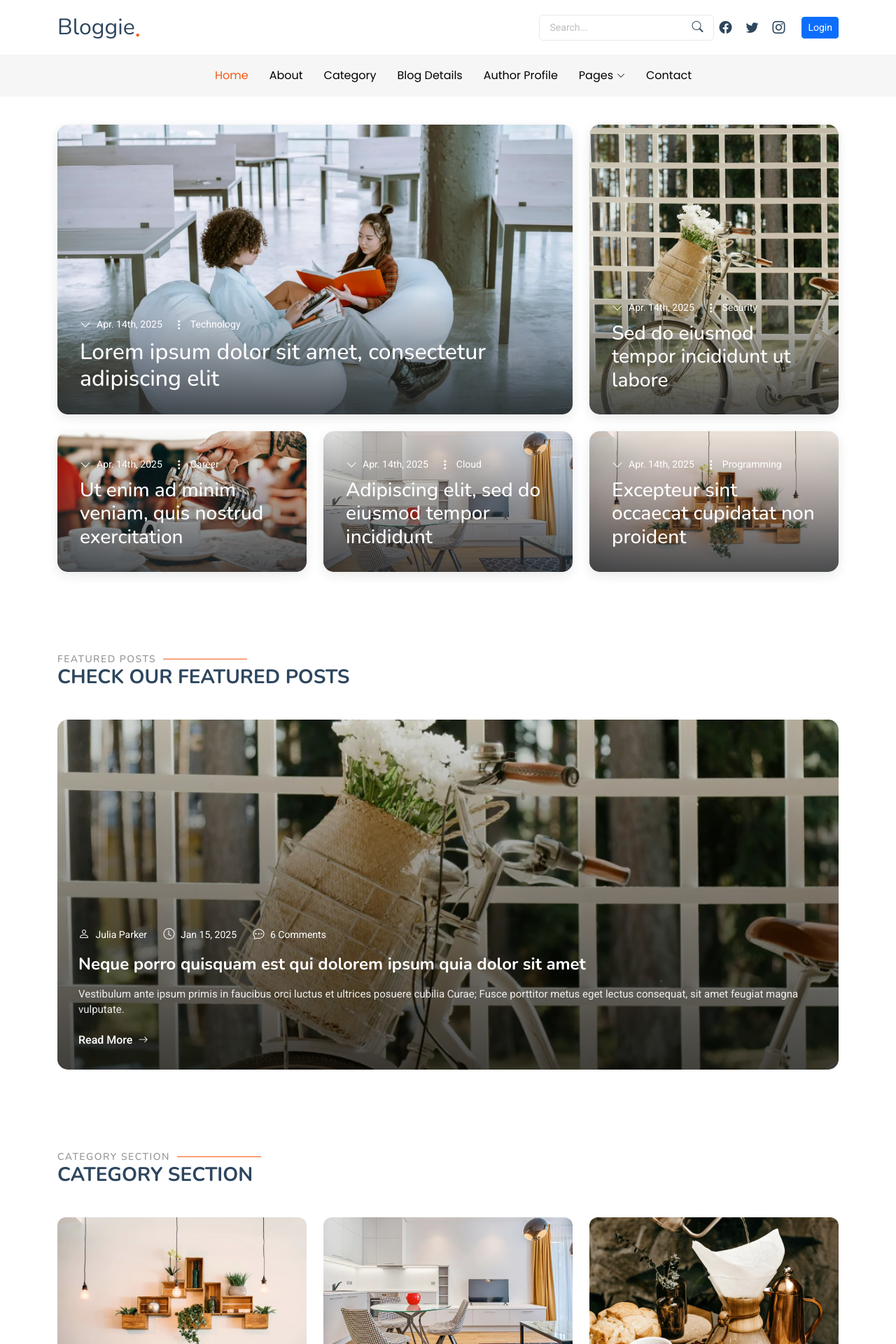
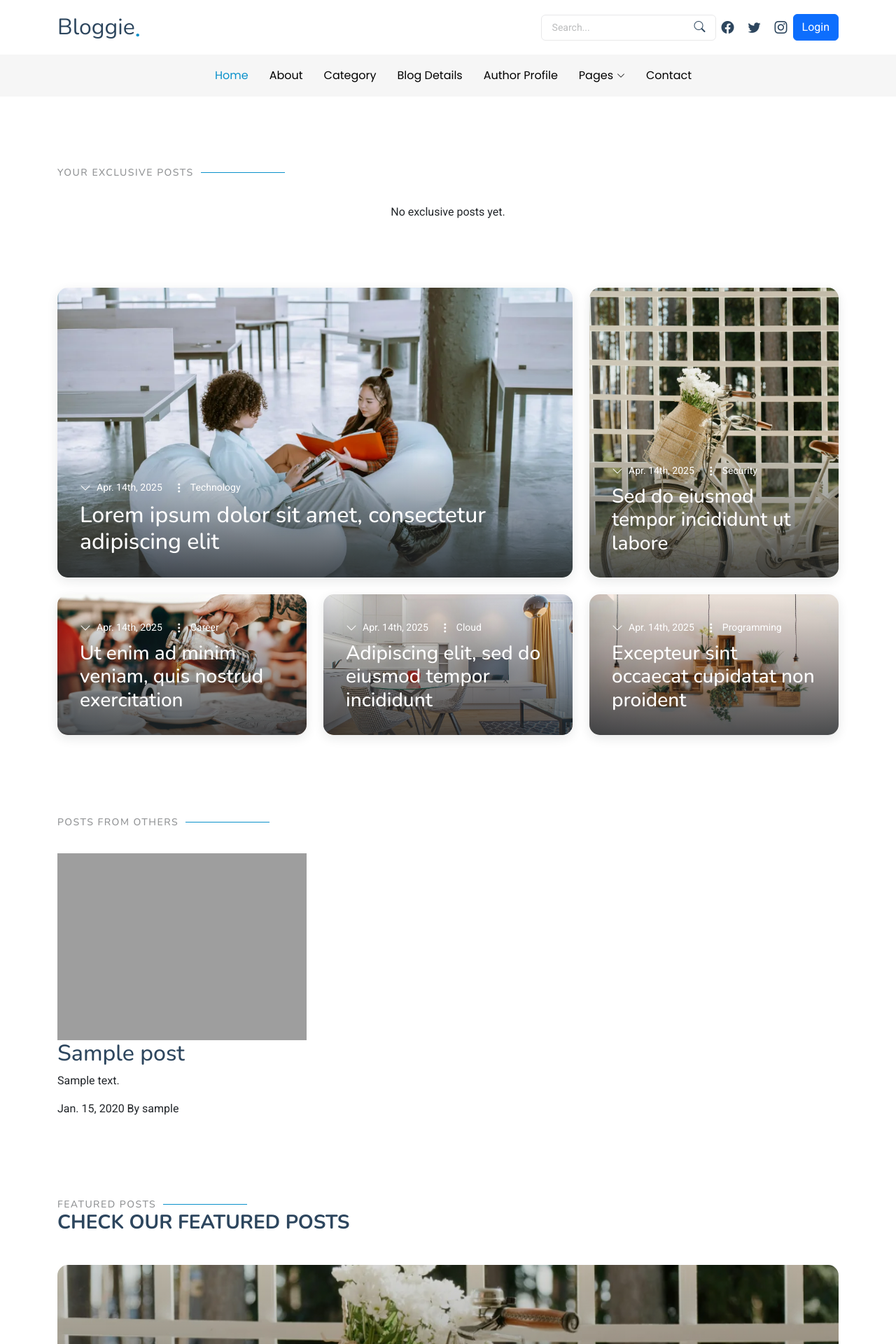
Before and after one commit to Jeneral1/mft-01, a Django app: page / in a window 1280 px wide. Shown: the top 1920 px of the page at 70% size. Run offline with Django 5.2, Linux system fonts and the light colour scheme; tables that the repository leaves empty hold one stand-in row (values such as "Sample post"); some libraries are stand-ins or nearby versions; grey boxes are pictures that could not be loaded.

Commit message:
added create post

```diff
--- a/teammove/move/templates/move/base.html
+++ b/teammove/move/templates/move/base.html
@@ -72,7 +72,7 @@
                 <button type="submit" class="ms-2 btn btn-outline-secondary btn-sm">Logout</button>
               </form>
             {% else %}
-              <a href="{% url 'login' %}" class="ms-3 btn btn-primary btn-sm">Login</a>
+              <a href="{% url 'login' %}" class=" btn btn-primary">Login</a>
             {% endif %}
           </div>
         </div>
--- a/teammove/move/templates/move/index.html
+++ b/teammove/move/templates/move/index.html
@@ -2,6 +2,38 @@
 {% load static %}
 
 {% block content %}
+  <div class="container my-4 text-end">
+    {% if user.is_authenticated %}
+      <a href="{% url 'create_post' %}" class="btn btn-primary">
+        <i class="bi bi-plus-circle"></i> Create Post
+      </a>
+    {% endif %}
+  </div>
+  <!-- Exclusive Posts Section -->
+  <section id="exclusive-posts" class="section">
+    <div class="container section-title" data-aos="fade-up">
+      <h2>Your Exclusive Posts</h2>
+    </div>
+    <div class="container" data-aos="fade-up" data-aos-delay="100">
+      <div class="row gy-4">
+        {% for post in exclusive_posts %}
+          <div class="col-lg-4">
+            <article>
+              {% if post.pic_url %}
+                <img src="{{ post.pic_url.url }}" alt="{{ post.title }}" class="img-fluid" />
+              {% endif %}
+              <h2 class="title">{{ post.title }}</h2>
+              <p>{{ post.content|truncatewords:20 }}</p>
+              <span class="post-date">{{ post.created }}</span>
+            </article>
+          </div>
+        {% empty %}
+          <p class="text-center">No exclusive posts yet.</p>
+        {% endfor %}
+      </div>
+    </div>
+  </section>
+
   {% comment %}Blog Hero Section{% endcomment %}
   <section id="blog-hero" class="blog-hero section">
     <div class="container" data-aos="fade-up" data-aos-delay="100">
@@ -71,6 +103,32 @@
     </div>
   </section>
   {% comment %}/Blog Hero Section{% endcomment %}
+
+  <!-- Other Posts Section -->
+  <section id="other-posts" class="section">
+    <div class="container section-title" data-aos="fade-up">
+      <h2>Posts from Others</h2>
+    </div>
+    <div class="container" data-aos="fade-up" data-aos-delay="100">
+      <div class="row gy-4">
+        {% for post in other_posts %}
+          <div class="col-lg-4">
+            <article>
+              {% if post.pic_url %}
+                <img src="{{ post.pic_url.url }}" alt="{{ post.title }}" class="img-fluid" />
+              {% endif %}
+              <h2 class="title">{{ post.title }}</h2>
+              <p>{{ post.content|truncatewords:20 }}</p>
+              <span class="post-date">{{ post.created }}</span>
+              <span class="post-author">By {{ post.user_id.username }}</span>
+            </article>
+          </div>
+        {% empty %}
+          <p class="text-center">No posts from others yet.</p>
+        {% endfor %}
+      </div>
+    </div>
+  </section>
 
   {% comment %}Featured Posts Section{% endcomment %}
   <section id="featured-posts" class="featured-posts section">
--- a/teammove/move/urls.py
+++ b/teammove/move/urls.py
@@ -9,4 +9,5 @@ urlpatterns = [
     path('logout/', auth_views.LogoutView.as_view(), name='logout'),
     path('password_reset/', auth_views.PasswordResetView.as_view(template_name='move/password_reset.html'), name='password_reset'),
     path('signup/', views.signup, name='signup'),
+    path('create/', views.create_post, name='create_post'),
 ]
--- a/teammove/move/views.py
+++ b/teammove/move/views.py
@@ -2,11 +2,22 @@ from django.shortcuts import render, redirect
 from django.contrib.auth.decorators import login_required
 from django.contrib.auth.forms import UserCreationForm
 from django.contrib.auth import login
+from .models import Post
+from .forms import PostForm
 
 # Create your views here.
 
 def home(request):
-    return render(request, 'move/index.html')
+    if request.user.is_authenticated:
+        exclusive_posts = Post.objects.filter(user_id=request.user)
+        other_posts = Post.objects.exclude(user_id=request.user)
+    else:
+        exclusive_posts = Post.objects.none()
+        other_posts = Post.objects.all()
+    return render(request, 'move/index.html', {
+        'exclusive_posts': exclusive_posts,
+        'other_posts': other_posts,
+    })
 
 def signup(request):
     if request.method == 'POST':
@@ -18,3 +29,16 @@ def signup(request):
     else:
         form = UserCreationForm()
     return render(request, 'move/signup.html',{'form': form})
+
+@login_required
+def create_post(request):
+    if request.method == 'POST':
+        form = PostForm(request.POST, request.FILES)
+        if form.is_valid():
+            post = form.save(commit=False)
+            post.user_id = request.user
+            post.save()
+            return redirect('Bloghome')
+    else:
+        form = PostForm()
+    return render(request, 'move/create_post.html', {'form': form})
--- a/teammove/static/move/assets/css/main.css
+++ b/teammove/static/move/assets/css/main.css
@@ -24,7 +24,7 @@
   --background-color: #ffffff; /* Background color for the entire website, including individual sections */
   --default-color: #212529; /* Default color used for the majority of the text content across the entire website */
   --heading-color: #2d465e; /* Color for headings, subheadings and title throughout the website */
-  --accent-color: #f75815; /* Accent color that represents your brand on the website. It's used for buttons, links, and other elements that need to stand out */
+  --accent-color: #0b91cb; /* Accent color that represents your brand on the website. It's used for buttons, links, and other elements that need to stand out */
   --surface-color: #ffffff; /* The surface color is used as a background of boxed elements within sections, such as cards, icon boxes, or other elements that require a visual separation from the global background. */
   --contrast-color: #ffffff; /* Contrast color for text, ensuring readability against backgrounds of accent, heading, or default colors. */
 }
@@ -32,11 +32,11 @@
 /* Nav Menu Colors - The following color variables are used specifically for the navigation menu. They are separate from the global colors to allow for more customization options */
 :root {
   --nav-color: #000000;  /* The default color of the main navmenu links */
-  --nav-hover-color: #f75815; /* Applied to main navmenu links when they are hovered over or active */
+  --nav-hover-color: #0b91cb; /* Applied to main navmenu links when they are hovered over or active */
   --nav-mobile-background-color: #ffffff; /* Used as the background color for mobile navigation menu */
   --nav-dropdown-background-color: #ffffff; /* Used as the background color for dropdown items that appear when hovering over primary navigation items */
   --nav-dropdown-color: #212529; /* Used for navigation links of the dropdown items in the navigation menu. */
-  --nav-dropdown-hover-color: #f75815; /* Similar to --nav-hover-color, this color is applied to dropdown navigation links when they are hovered over. */
+  --nav-dropdown-hover-color: #0b91cb; /* Similar to --nav-hover-color, this color is applied to dropdown navigation links when they are hovered over. */
 }
 
 /* Color Presets - These classes override global colors when applied to any section or element, providing reuse of the sam color scheme. */
@@ -1465,9 +1465,9 @@ section,
 }
 
 .call-to-action-2 .cta-buttons .btn.btn-primary {
-  background-color: var(--accent-color);
-  border-color: var(--accent-color);
-  color: var(--contrast-color);
+  background-color: var(--accent-color) !important;
+  border-color: var(--accent-color) !important;
+  color: var(--contrast-color) !important;
 }
 
 .call-to-action-2 .cta-buttons .btn.btn-primary:hover {
```
Also changed, not shown: teammove/move/forms.py (added, +14 -0 lines), teammove/move/static/move/assets/css/main.css (+6 -6 lines), teammove/move/templates/move/create_post.html (added, +37 -0 lines), teammove/media/ECG-1-732x424-1.jpg (added), teammove/media/Media.jpeg (added).
